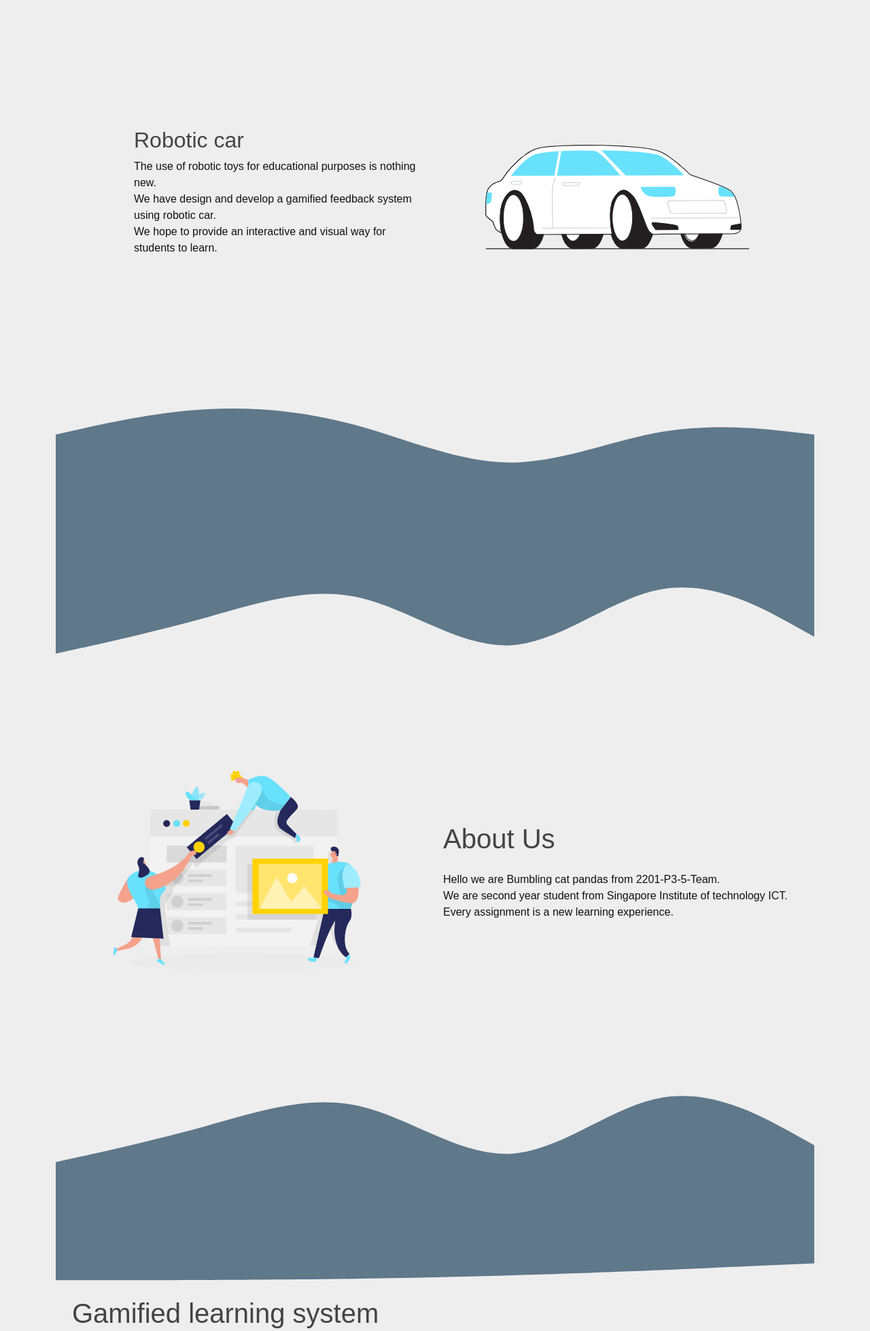
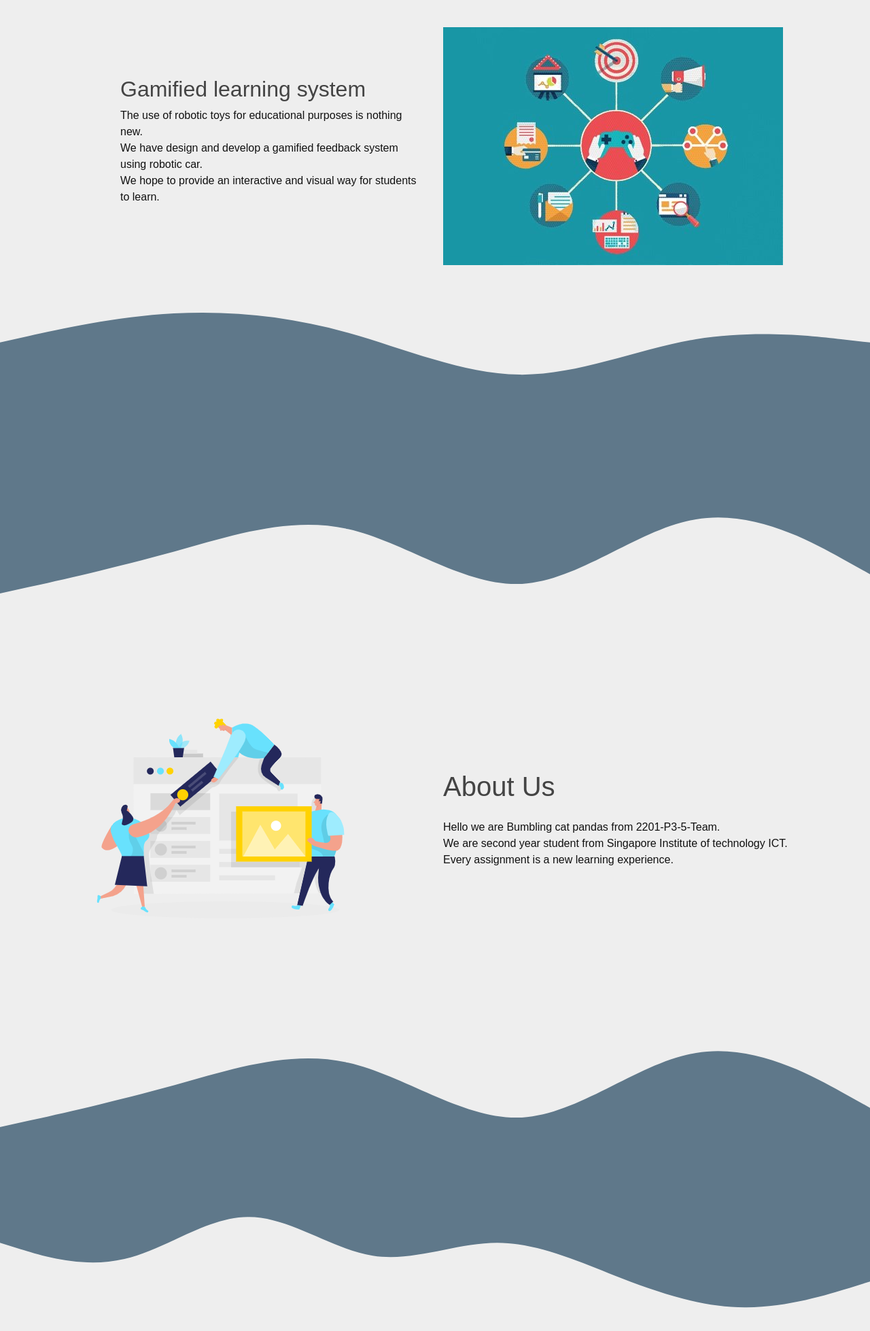
Before and after one commit to SageSG/Wifi-Controlled-Robotic-Car, a Flask app: template webportal/templates/home.html in a window 1280 px wide. Shown: the part 56-2014 px from the top of the page at 68% size. Run offline with Flask 2, Linux system fonts and the light colour scheme; the template is opened without the code that fills it, so the values that code supplies are empty; some libraries are stand-ins or nearby versions.

Commit message:
bug fix svg
svg have been fix and scale to fit full webpage

```diff
--- a/webportal/templates/home.html
+++ b/webportal/templates/home.html
@@ -1,12 +1,12 @@
 {% extends "layout.html" %}
 {% block content %}
 
-  <body>
+    </main>
     <header class="page-header gradient">
       <div class="container pt-3">
         <div class="row align-items-center justify-content-center">
           <div class="col-md-5">
-            <h2>Robotic car</h2>
+            <h2>Gamified learning system</h2>
             <p>
               The use of robotic toys for educational purposes is nothing new.<br>
               We have design and develop a gamified feedback system using robotic car.<br>
@@ -16,7 +16,7 @@
           </div>
           <div class="col-md-5">
             <img
-              src="static/img/Car_Flatline.png"
+              src="static/img/gamified.jpg"
               alt="Header image"
             />
           </div>
@@ -31,7 +31,7 @@
       </svg>
     </header>
 
-
+    <body>
     <section class="feature gradient">
       <svg xmlns="http://www.w3.org/2000/svg" viewBox="0 0 1440 320" preserveAspectRatio="none">
         <path
@@ -56,6 +56,11 @@
           </div>
         </div>
       </div>
+
+    </section>
+
+
+    <section class="gallery">
       <svg xmlns="http://www.w3.org/2000/svg" viewBox="0 0 1440 320" preserveAspectRatio="none">
         <path
           fill="#5F788A"
@@ -63,36 +68,7 @@
           d="M0,224L48,213.3C96,203,192,181,288,154.7C384,128,480,96,576,117.3C672,139,768,213,864,208C960,203,1056,117,1152,101.3C1248,85,1344,139,1392,165.3L1440,192L1440,320L1392,320C1344,320,1248,320,1152,320C1056,320,960,320,864,320C768,320,672,320,576,320C480,320,384,320,288,320C192,320,96,320,48,320L0,320Z"
         ></path>
       </svg>
-    </section>
 
-
-    <section class="gallery">
-      <svg xmlns="http://www.w3.org/2000/svg" viewBox="0 0 1440 160" preserveAspectRatio="none">
-        <path
-          fill="#5F788A"
-          fill-opacity="1"
-          d="M0,128L120,128C240,128,480,128,720,122.7C960,117,1200,107,1320,101.3L1440,96L1440,0L1320,0C1200,0,960,0,720,0C480,0,240,0,120,0L0,0Z"
-        ></path>
-      </svg>
-      <div class="container">
-        <div class="row">
-          <div class="col-md-10">
-            <h1>Gamified learning system</h1>
-            <p>
-              The team develop a maze game designed for secondary school students, aged 13 to 16, using a microcontroller-based robotic-car that is controlled by a web portal.<br>
-              User control robotic car to traverse the maze, the objective is to avoid obstacles and reach the finish line.<br>
-              The outcome is to instill the technique of problem solving and bolster critical thinking skills to students.<br>
-            </p>
-          </div>
-        </div>
-      </div>
-      <svg xmlns="http://www.w3.org/2000/svg" viewBox="0 0 1440 320" preserveAspectRatio="none">
-        <path
-          fill="#5F788A"
-          fill-opacity="1"
-          d="M0,128L120,128C240,128,480,128,720,122.7C960,117,1200,107,1320,101.3L1440,96L1440,320L1320,320C1200,320,960,320,720,320C480,320,240,320,120,320L0,320Z"
-        ></path>
-      </svg>
     </section>
 
     <section class="services gradient">
@@ -147,29 +123,15 @@
           </div>
           <div class="col-md-5"><img src="static/img/maze.png" alt="" width="200"height="200"/></div>
         </div>
+
       </div>
+      <section class="services gradient">
+        <div class="container">
+        <div class="row align-items-center justify-content-center">
 
-      <svg xmlns="http://www.w3.org/2000/svg" viewBox="0 0 1440 210" preserveAspectRatio="none"  >
-        <path
-          fill="#5F788A"
-          fill-opacity="2"
-          d="M0,96L34.3,106.7C68.6,117,137,139,206,122.7C274.3,107,343,53,411,53.3C480,53,549,107,617,117.3C685.7,128,754,96,823,96C891.4,96,960,128,1029,154.7C1097.1,181,1166,203,1234,202.7C1302.9,203,1371,181,1406,170.7L1440,160L1440,320L1405.7,320C1371.4,320,1303,320,1234,320C1165.7,320,1097,320,1029,320C960,320,891,320,823,320C754.3,320,686,320,617,320C548.6,320,480,320,411,320C342.9,320,274,320,206,320C137.1,320,69,320,34,320L0,320Z "
-        ></path>
-      </svg>
+          <div class="col-md-5">
+      <button type="button" class="btn btn-primary" data-toggle="modal" data-target="#new_game_modal" id="new_game_btn">New Game</button>
 
-    </section>
-
-
-  </body>
-
-    <script src="https://ajax.googleapis.com/ajax/libs/jquery/3.5.1/jquery.min.js"></script>
-    <script src="https://maxcdn.bootstrapcdn.com/bootstrap/3.4.1/js/bootstrap.min.js"></script>
-
-<!--     <h1>Home Page</h1>
-    <button type="button" class="btn btn-primary" data-toggle="modal" data-target="#new_game_modal" id="new_game_btn">New Game</button>
-
-
-    <!-- Modal HTML -->
     <div id="new_game_modal" class="modal fade" tabindex="-1">
         <div class="modal-dialog">
             <div class="modal-content">
@@ -187,7 +149,7 @@
                 </div>
             </div>
         </div>
-    </div> -->
+    </div>
 
     <script>
     $(document).ready(function() {
@@ -196,5 +158,27 @@
         });
     });
     </script>
+          </div>
+        </div>
+        </div>
+        </section>
+
+
+      <svg xmlns="http://www.w3.org/2000/svg" viewBox="0 0 1440 210" preserveAspectRatio="none"  >
+        <path
+          fill="#5F788A"
+          fill-opacity="2"
+          d="M0,96L34.3,106.7C68.6,117,137,139,206,122.7C274.3,107,343,53,411,53.3C480,53,549,107,617,117.3C685.7,128,754,96,823,96C891.4,96,960,128,1029,154.7C1097.1,181,1166,203,1234,202.7C1302.9,203,1371,181,1406,170.7L1440,160L1440,320L1405.7,320C1371.4,320,1303,320,1234,320C1165.7,320,1097,320,1029,320C960,320,891,320,823,320C754.3,320,686,320,617,320C548.6,320,480,320,411,320C342.9,320,274,320,206,320C137.1,320,69,320,34,320L0,320Z "
+        ></path>
+      </svg>
+
+    </section>
+
+
+
+
+
+
+  </body>
 
 {% endblock %}
```
Also changed, not shown: webportal/static/img/gamified.jpg (added).
